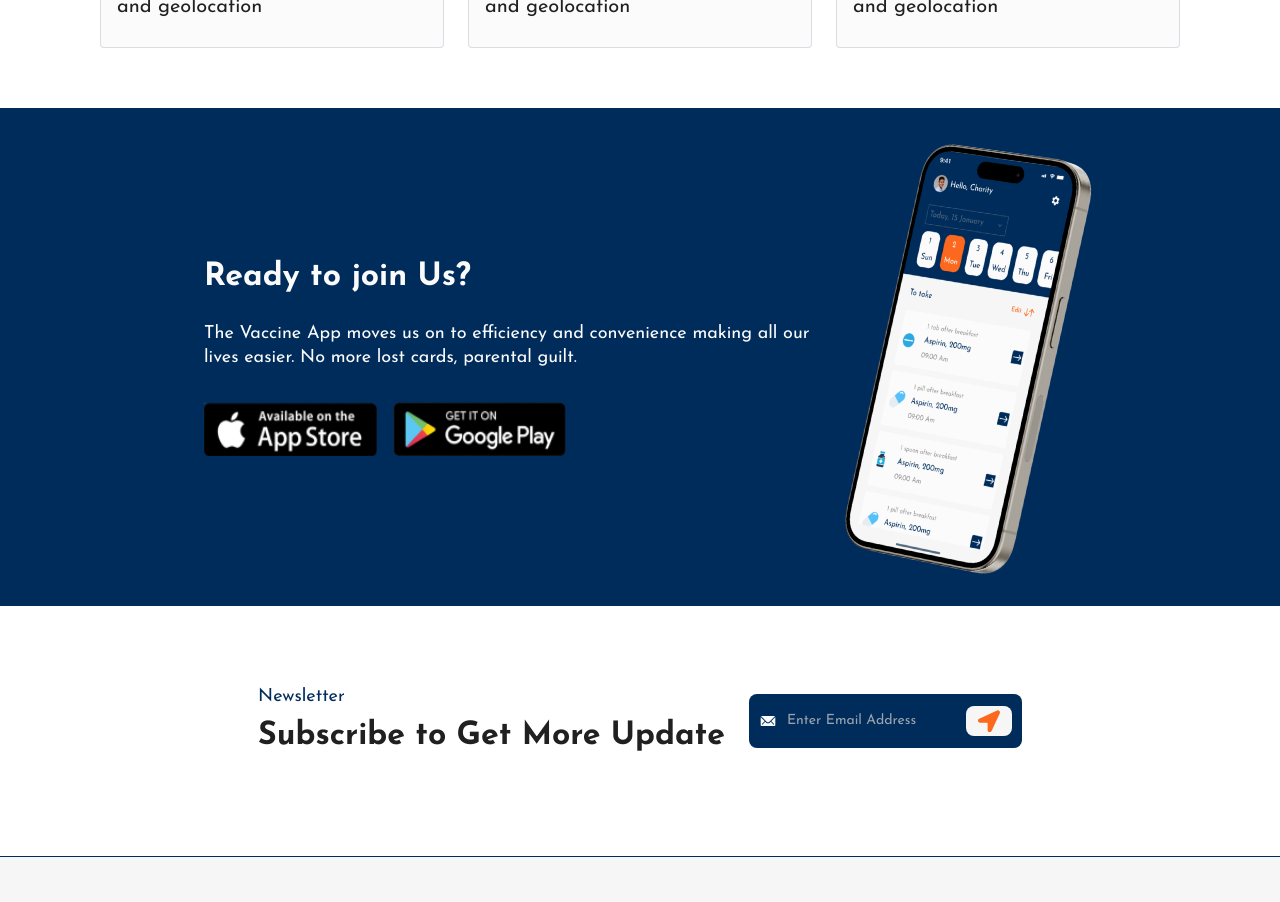
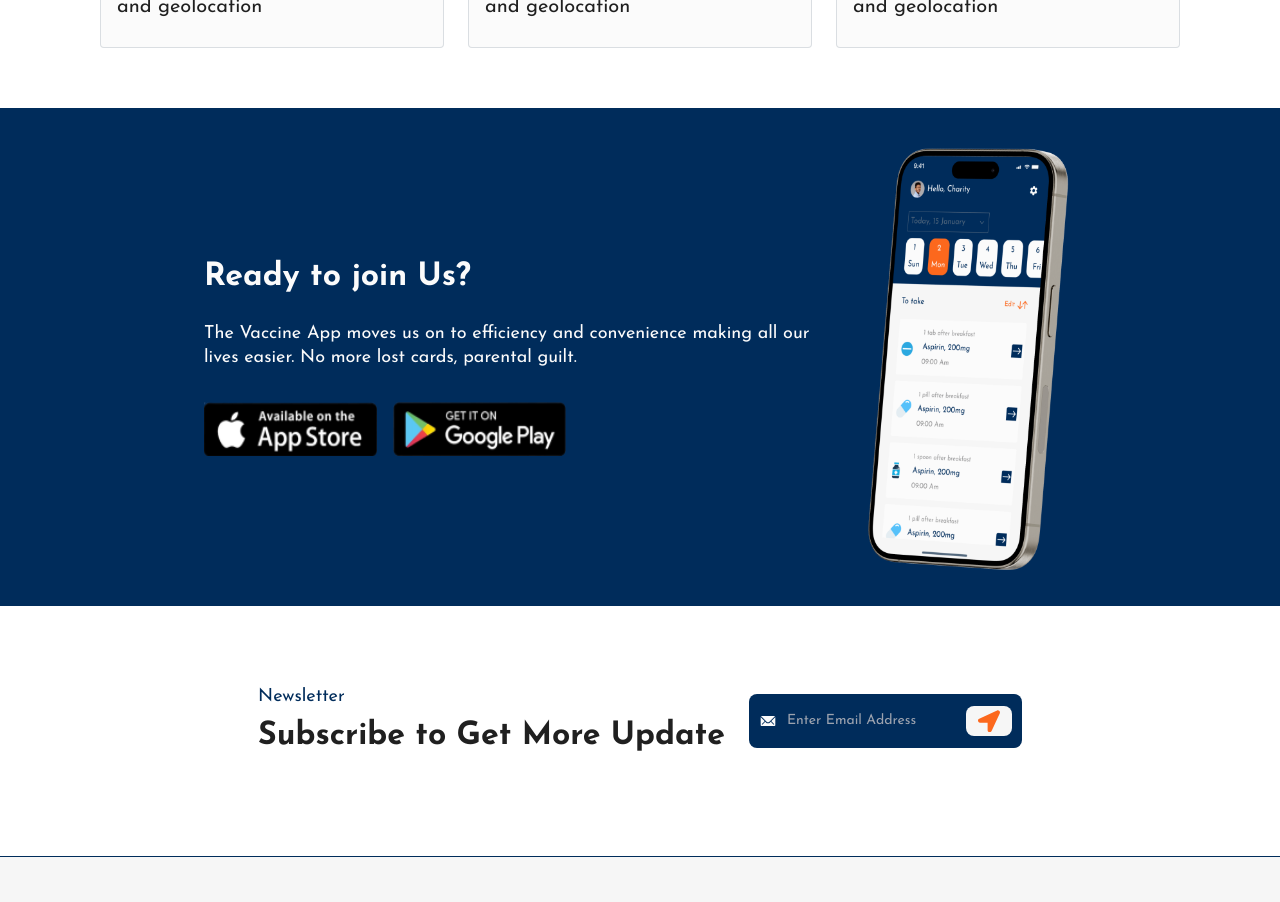
Before and after one commit to BigOTF/MediVap, a React (Vite) app: page /doctor in a window 1280 px wide. Shown: the part 3120-4022 px from the top of the page. Built offline with nearby package versions, Linux system fonts and the light colour scheme.

Commit message:
Addressed the overFlow isssue by removing the transform properties on the JoinUs section

```diff
--- a/src/components/Join/JoinUs.jsx
+++ b/src/components/Join/JoinUs.jsx
@@ -16,7 +16,7 @@ const JoinUs = () => {
         </div>
 
         <div>
-            <img src={'/feature2.png'} className='object-cover transform rotate-[7.8deg]'/>
+            <img src={'/feature2.png'} className='object-cover'/>
         </div>
     </div>
   )
```
